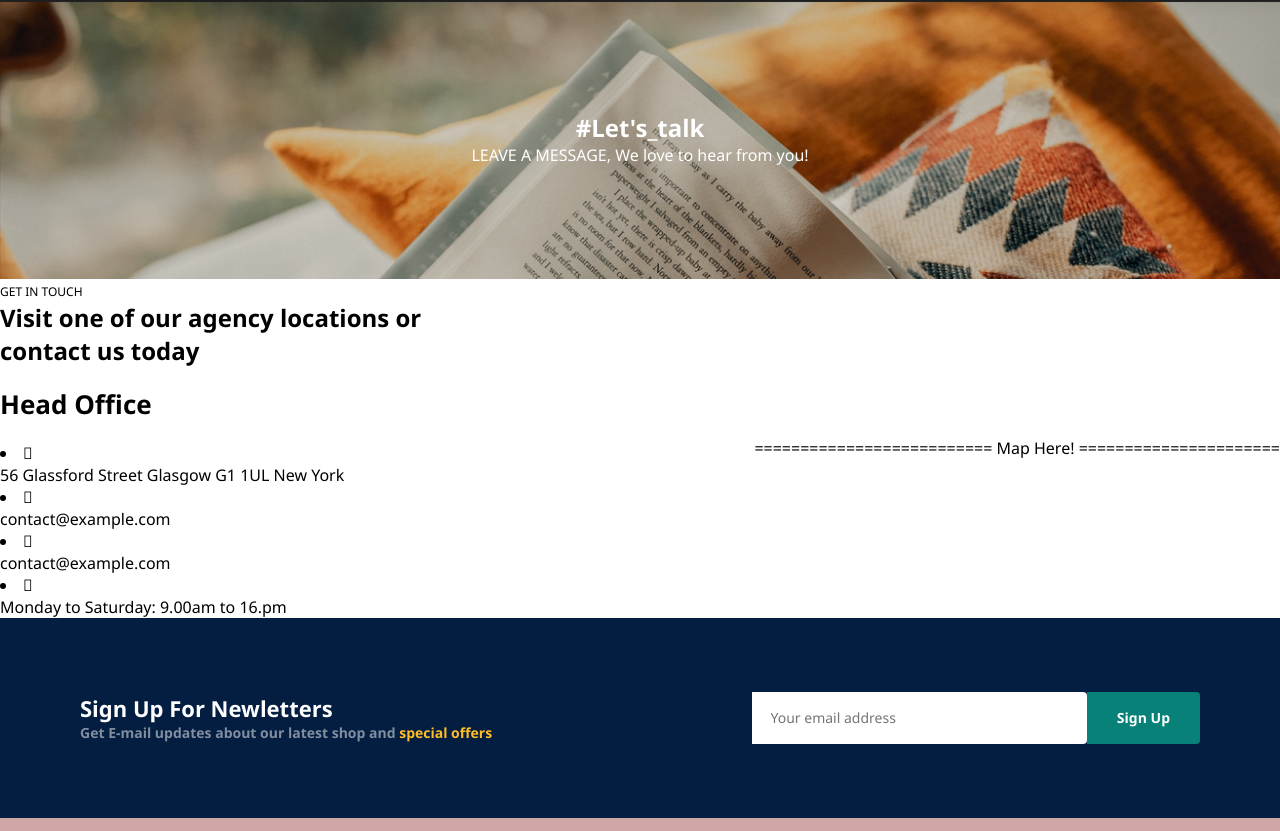
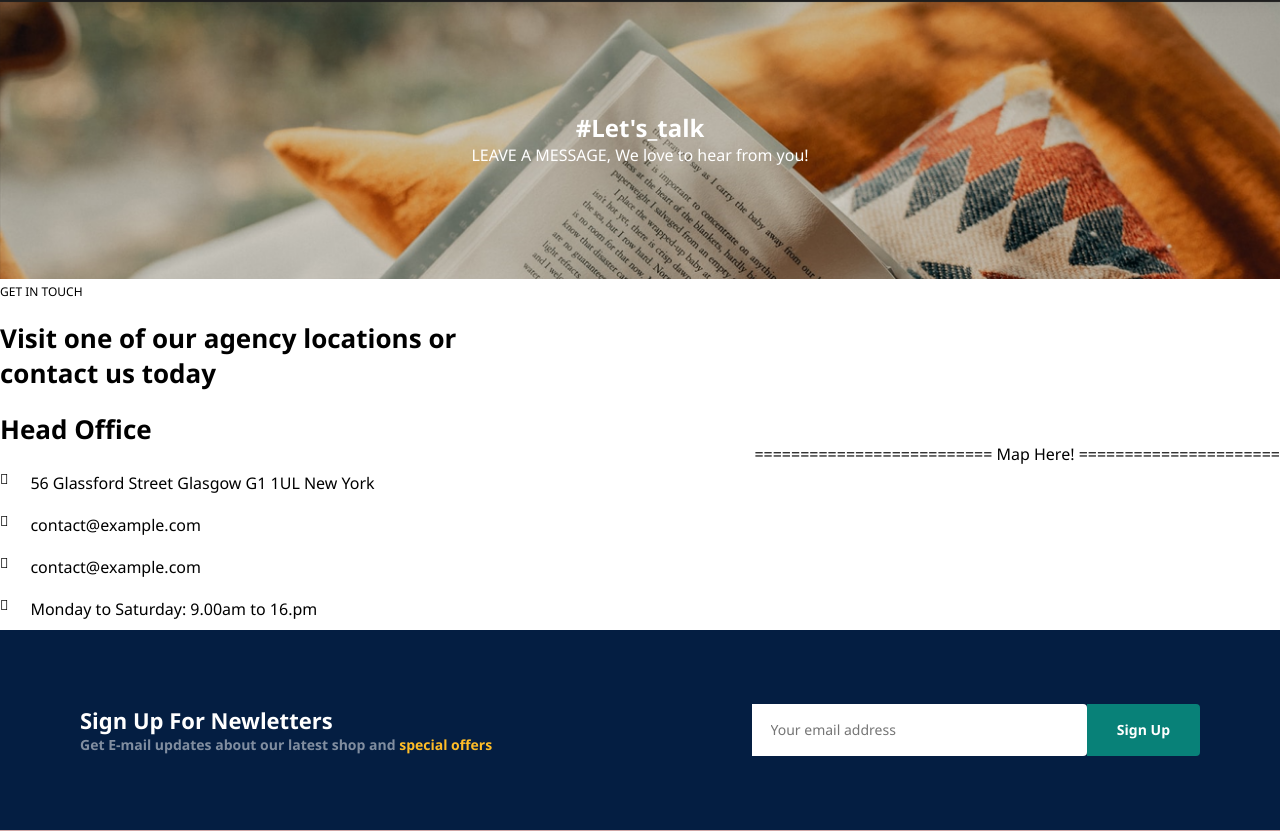
Before and after one commit to Ndaziramiyep/Umurava-online-learning-project, a PHP site: page /Html/contact.html in a window 1280 px wide. Shown: the part 95-926 px from the top of the page. Run offline with PHP 8.4, Linux system fonts and the light colour scheme; some libraries are stand-ins or nearby versions.

Commit message:
styling contact section

```diff
--- a/Frontend/css/style.css
+++ b/Frontend/css/style.css
@@ -713,11 +713,26 @@ footer .copyright {
 #contact-details .details span{
     font-size: 12px;
 }
-#contact-details .details h3 {
+#contact-details .details h2 {
     font-size: 26px;
     line-height: 35px;
     padding: 20px 0;
 }
+
+#contact-details .details h3 {
+    font-size: 26px;
+    padding-bottom: 15px;
+}
+#contact-details .details li {
+    list-style: none;
+    display: flex;
+    padding: 10px 0;
+}
+#contact-details .details li i{
+    font-size: 14px;
+    padding-right: 22px;
+}
+
 
 
 
```
